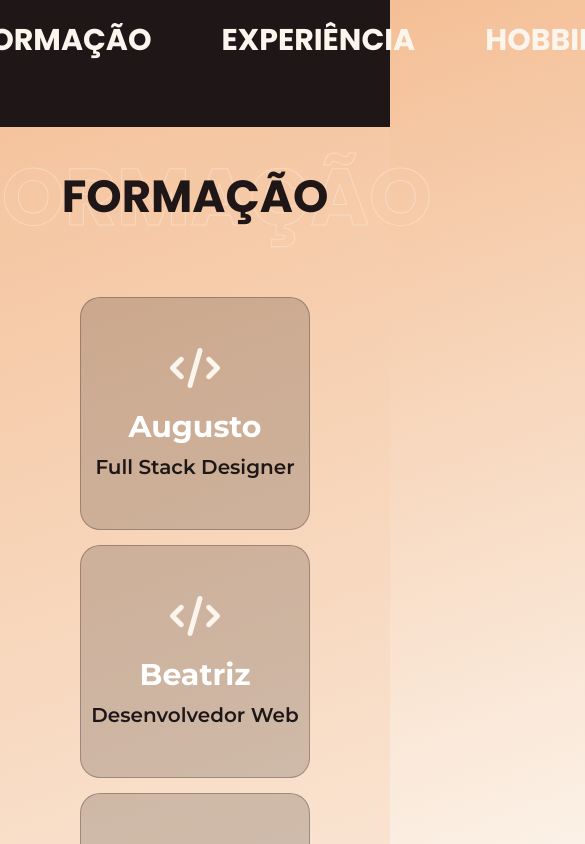
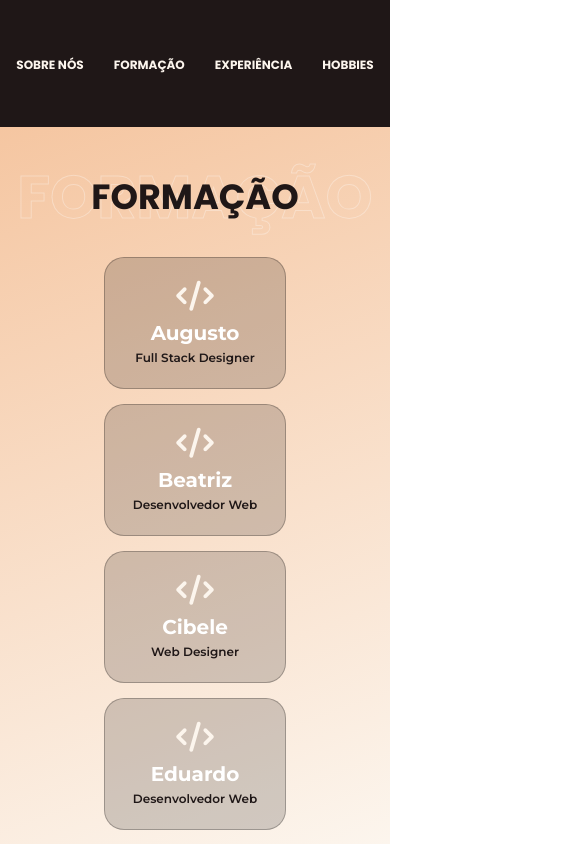
Before and after one commit to josiastavares/nossa-apresentacao, a React (Create React App) app: page /formacao in a window 390 px wide. Shown: the top 844 px of the page, 585 px wide, since content can reach past the window. Built offline with nearby package versions, Linux system fonts and the light colour scheme.

Commit message:
inserindo responsividade

```diff
--- a/src/App.css
+++ b/src/App.css
@@ -44,3 +44,23 @@ body{
 .hobbie{
     width: 45%;
 }
+
+@media (max-width: 768px) and (max-width: 1023px) {
+    .secao{
+        justify-content: center;
+        padding: 10px 20px;
+    }
+    .secao-escura{
+        height: 100%;
+    }
+}
+
+@media (max-width: 767px) {
+    .secao-hobbies{
+        width: 100%;
+        border-right: none;
+    }
+    .secao-escura{
+        height: 100%;
+    }
+}
--- a/src/componentes/experiencia/experiencia.css
+++ b/src/componentes/experiencia/experiencia.css
@@ -23,3 +23,17 @@
     color: #FCF5ED;
     text-align: justify;
 }
+
+@media (max-width: 767px) {
+    .experiencia{
+        width: 100%;
+    }
+
+    .experiencia .nome{
+        font-size: 20px;
+   }
+
+   .experiencia p{
+    font-size: 12px;
+}
+}
--- a/src/componentes/formacao/formacao.css
+++ b/src/componentes/formacao/formacao.css
@@ -39,3 +39,24 @@
     color: #fff;
     margin-top: 10px;
 }
+
+@media (max-width: 767px) {
+    .formacao{
+        width: 180px;
+        height: 130px;
+        gap: 5px;
+    }
+
+    .formacao i{
+        font-size: 30px;
+    }
+
+    .formacao p{
+        font-size: 12px;
+    }
+
+    .formacao .nome{
+        font-size: 20px;
+        margin-top: 5px;
+    }
+}
--- a/src/componentes/menu/menu.css
+++ b/src/componentes/menu/menu.css
@@ -1,7 +1,7 @@
 @import url('https://fonts.googleapis.com/css2?family=Poppins:wght@100;200;300;400;500;600;700;800;900&display=swap');
 
 
-.menu{
+.menu {
     width: 100%;
     height: 15vh;
     background-color: #1F1717;
@@ -10,16 +10,16 @@
     justify-content: center;
 }
 
-.menu ul{
+.menu ul {
     display: flex;
     gap: 50px;
 }
 
-.menu ul li{
+.menu ul li {
     list-style: none;
 }
 
-.menu ul li a{
+.menu ul li a {
     color: #FCF5ED;
     font-family: 'Poppins', sans-serif;
     font-size: 30px;
@@ -29,8 +29,40 @@
     border-radius: 5px;
 }
 
-.menu ul li a:hover{
+.menu ul li a:hover {
     color: #1F1717;
     background-color: #FCF5ED;
     transition: 0.5s;
 }
+
+/* tablet */
+@media (min-width: 768px) and (max-width: 1023px) {
+    .menu ul {
+        padding: 0;
+        gap: 20px;
+        justify-content: center;
+        align-items: center;
+    }
+
+    .menu ul li a {
+        font-size: 20px;
+        padding: 5px;
+    }
+}
+
+
+/* celular */
+@media (max-width: 767px) {
+    .menu ul {
+        padding: 0;
+        gap: 20px;
+        justify-content: center;
+        align-items: center;
+    }
+
+    .menu ul li a {
+        font-size: 12px;
+        padding: 5px;
+    }
+
+}
--- a/src/componentes/titulo/titulo.css
+++ b/src/componentes/titulo/titulo.css
@@ -27,3 +27,13 @@
     position: absolute;
     z-index: 0;
 }
+
+@media (max-width: 767px) {
+    .titulo h2{
+        font-size: 35px;
+    }
+
+    .titulo p{
+        font-size: 60px;
+    }
+}
```
Also changed, not shown: src/componentes/hobbies/hobbies.css (line endings or trailing spaces).
